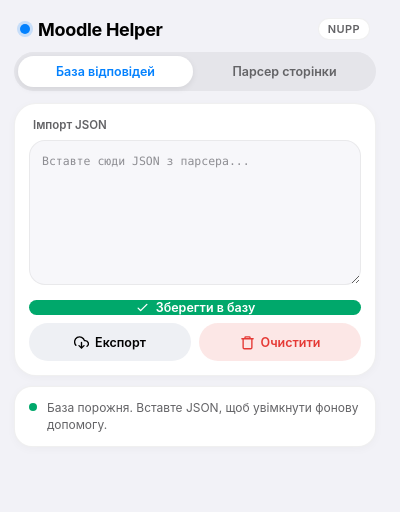
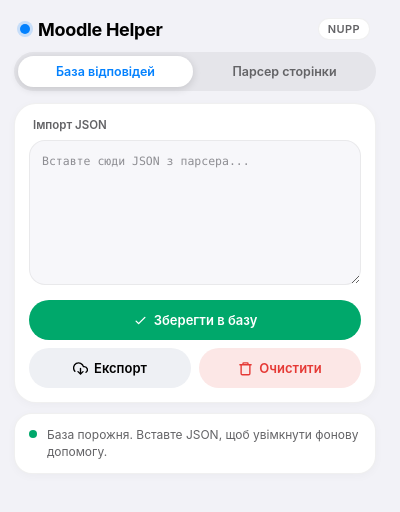
Before and after one commit to jermorg/Moodle-Quiz-Helper, a browser extension: page popup.html in a window 400 px wide. Drawn offline with Linux system fonts and the light colour scheme.

Commit message:
Оновлено popup.css

```diff
--- a/popup.css
+++ b/popup.css
@@ -134,7 +134,7 @@ body {
 .tab.active {
     background: var(--bg-card);
     color: var(--oneui-blue);
-    box-shadow: 0 2px 6px rgba(0, 0, 0, 0.08);
+    box-shadow: 0 2px 8px rgba(0, 0, 0, 0.14);
 }
 
 /* Панелі та картки */
@@ -208,20 +208,25 @@ textarea:focus {
 }
 
 .btn {
-    flex: 1;
     display: inline-flex;
     align-items: center;
     justify-content: center;
     gap: 6px;
-    height: 38px;
-    padding: 0 14px;
+    width: 100%;
+    height: 40px;
+    padding: 0 16px;
     border: none;
     border-radius: var(--radius-pill);
     font-family: inherit;
-    font-size: 12.5px;
+    font-size: 13px;
     font-weight: 600;
     cursor: pointer;
     transition: transform 0.12s ease, background-color 0.18s ease, opacity 0.18s ease;
+}
+
+.btn-row .btn {
+    flex: 1;
+    width: auto;
 }
 
 .btn:active {
```
